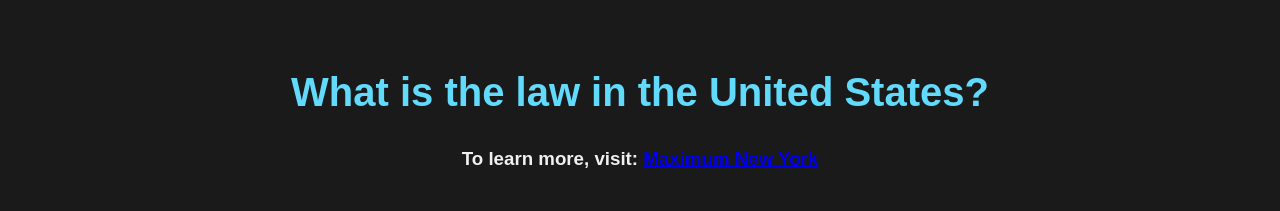
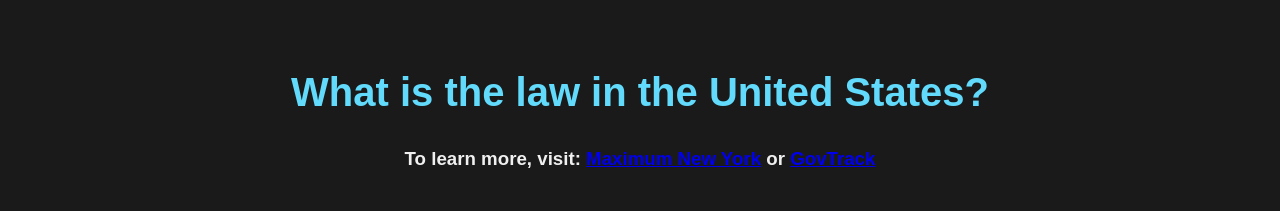
Before and after one commit to danielgolliher/my-website-fractal, a plain HTML site: page index.html in a window 1280 px wide. Shown: the top 211 px of the page. Drawn offline with Linux system fonts and the light colour scheme.

Commit message:
add GovTrack

```diff
--- a/index.html
+++ b/index.html
@@ -26,7 +26,7 @@
 <body>
     <header>
         <h1>What is the law in the United States?</h1>
-        <h3><p>To learn more, visit: <a target="_blank" href="https://www.maximumnewyork.com/p/what-is-the-law">Maximum New York</a></p></h3>
+        <h3><p>To learn more, visit: <a target="_blank" href="https://www.maximumnewyork.com/p/what-is-the-law">Maximum New York</a> or <a target="_blank" href="https://www.govtrack.us/what-is-the-law">GovTrack</a></p></h3>
     </header>
 
     <main>
```
